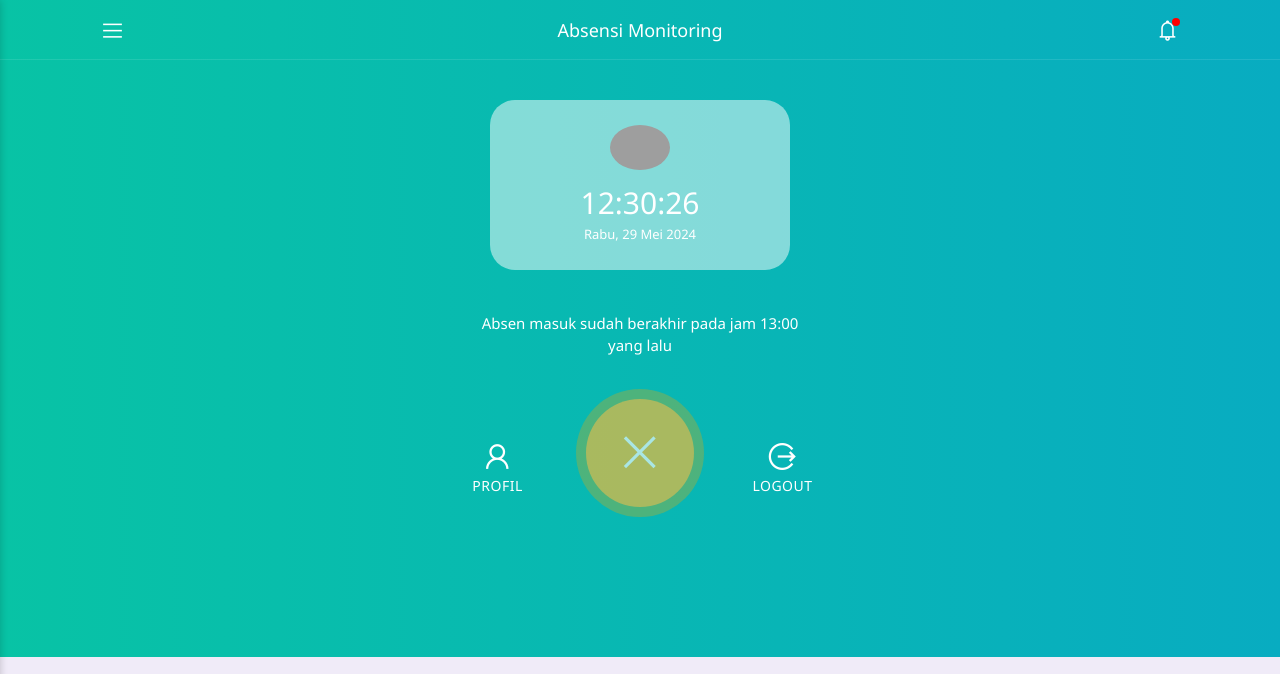
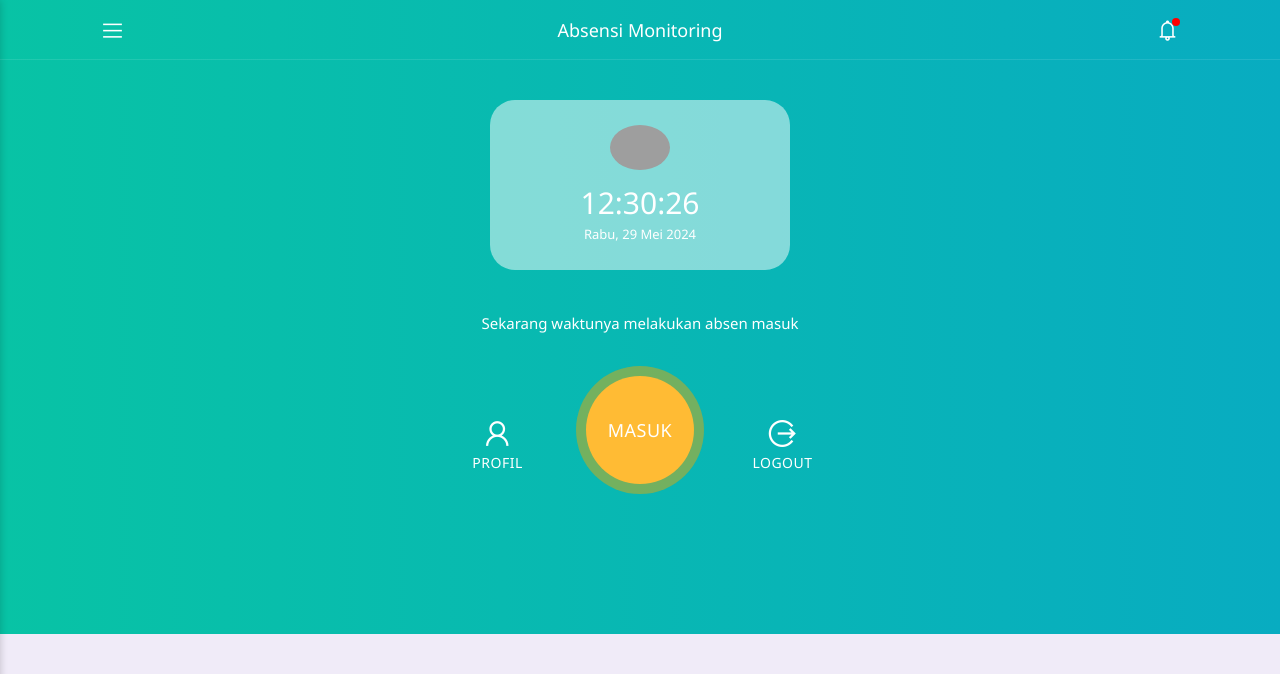
Before and after one commit to yonanda123/Absenku, a PHP site: page /karyawan/absen in a window 1280 px wide. Shown: the top 674 px of the page. Run offline with PHP 8.4, Linux system fonts and the light colour scheme; the visitor is signed in with stand-in values (Sample User, id 1); data comes from the database, SQL or seed files in the repository; tables that the repository leaves empty hold one stand-in row (values such as "Sample post"); data that the repository does not hold is empty; some libraries are stand-ins or nearby versions; grey boxes are pictures that could not be loaded.

Commit message:
Fix Absen Karyawan

```diff
--- a/karyawan/absen.php
+++ b/karyawan/absen.php
@@ -115,7 +115,10 @@ if (!isset($_SESSION['karyawan'])) {
       $masuk_akhir = date('Hi', strtotime($j_karyawan['masuk_akhir']));
       $pulang_mulai = date('Hi', strtotime($j_karyawan['pulang_mulai']));
       $pulang_akhir = date('Hi', strtotime($j_karyawan['pulang_akhir']));
-      $waktu_sekarang = date('Hi');
+      $waktu_sekarang = new DateTime();
+
+      $waktu_sekarang->modify('-1 hour');
+      $waktu_sekarang = $waktu_sekarang->format('Hi');
 
       $tanggal = date('d');
       $bulan_tahun = date('m-Y');
--- a/karyawan/terimakasih.php
+++ b/karyawan/terimakasih.php
@@ -35,8 +35,8 @@ if (isset($_SESSION['absen'])) { ?>
                         } elseif ($_SESSION['absen'] == 'pulang') {
                            echo 'Kamu sudah melakukan absen pulang hari ini.';
                         } ?></p>
-                  <a href="<?= base_url() ?>/karyawan/absen" class="btn btn-linear-primary my-1 waves-effect waves-light">
-                     Kembali
+                  <a href="<?= base_url() ?>/logout" class="btn btn-linear-primary my-1 waves-effect waves-light">
+                     Logout
                   </a>
                </div>
             </div>
```
Also changed, not shown: img/23472639486-1716959195.png (added), img/23472639486-1716959509.png (added), img/23472639486-1716959540.png (added), img/23472639486-1716959575.png (added), img/23472639486-1716960590.png (added).
